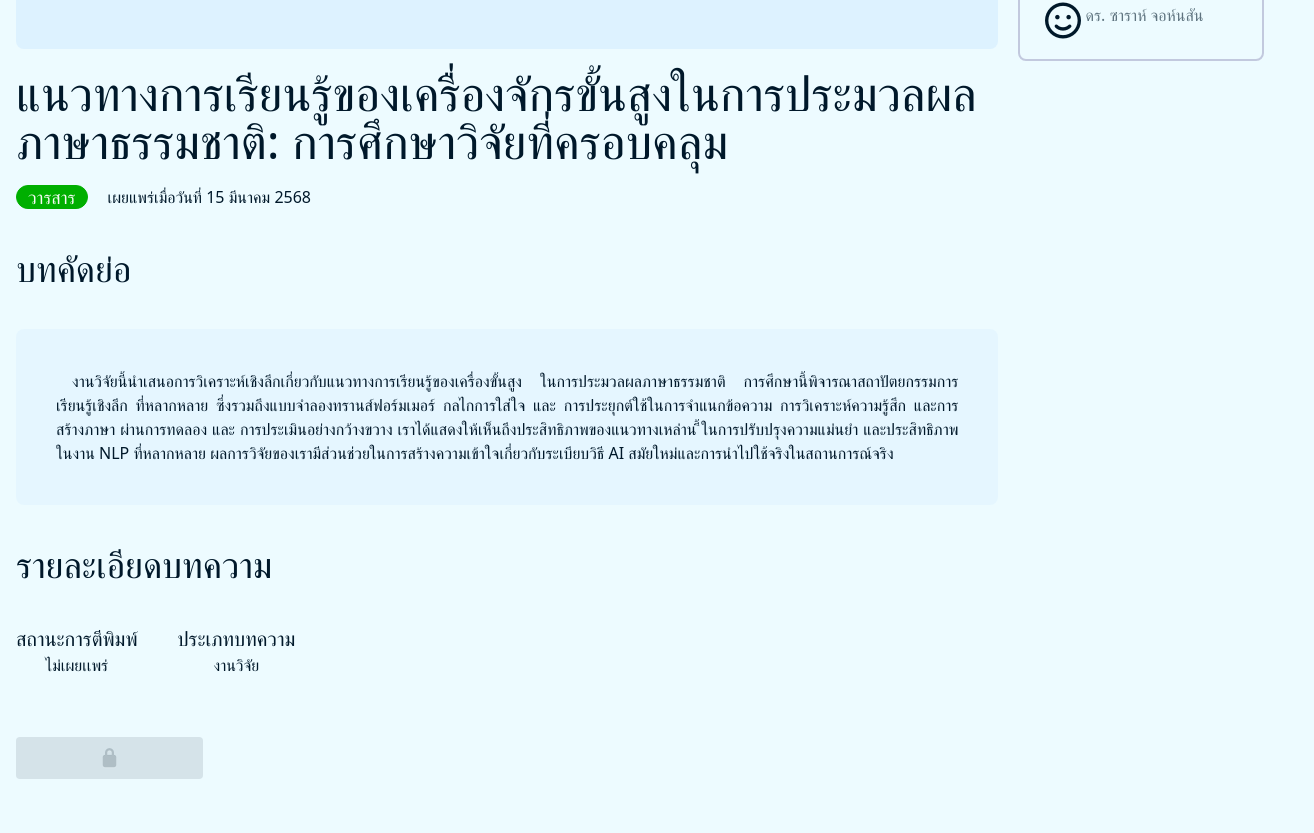
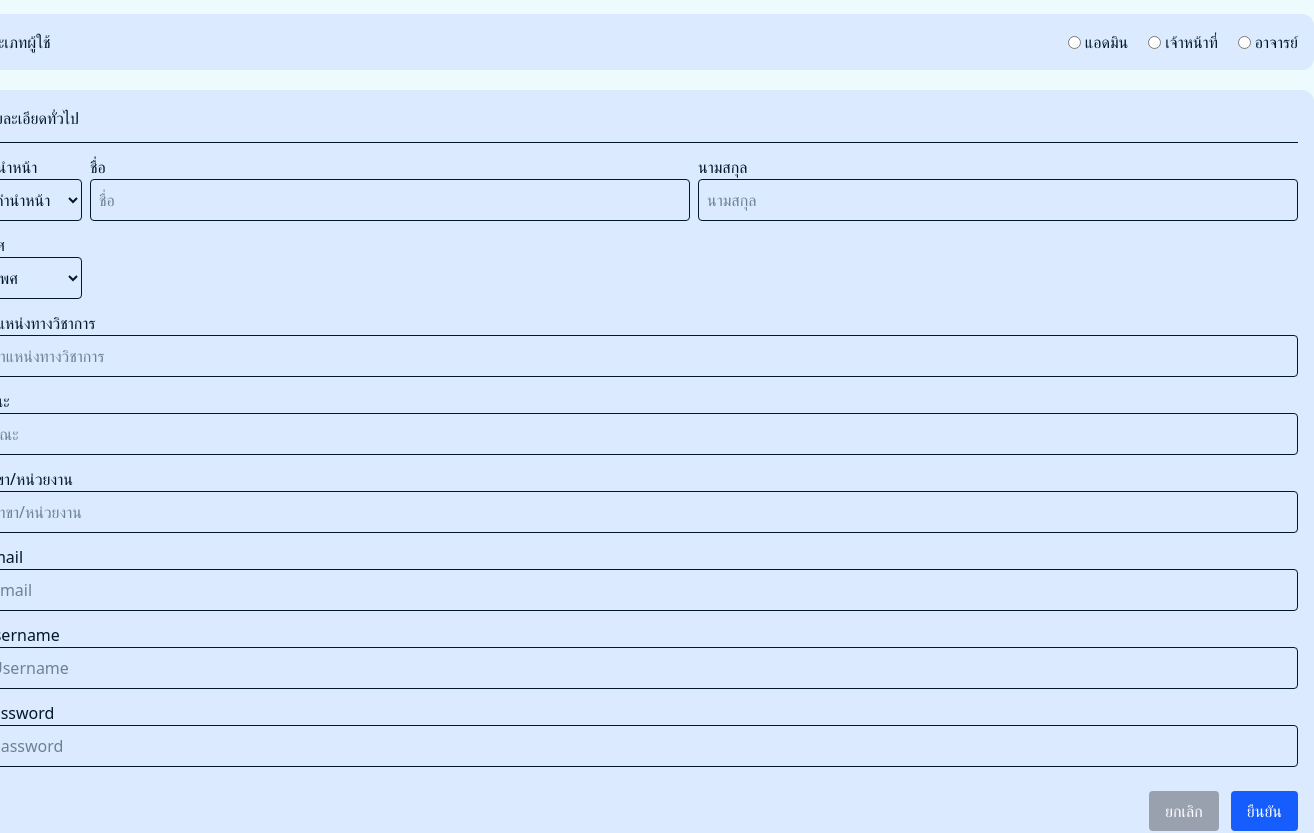
Before and after one commit to Tanagon492547/teacher_pubmanager_system, a Next.js app: page /createuser in a window 1280 px wide. Shown: the part 451-1284 px from the top of the page, 1314 px wide, since content can reach past the window. Built offline with nearby package versions, Linux system fonts and the light colour scheme.

Commit message:
fertrue-createuser สร้างบัญชีผู้ใช้ใหม่

```diff
--- /dev/null
+++ b/app/createuser/page.tsx
@@ -0,0 +1,197 @@
+"use client"
+import React, { useState } from "react";
+import { useForm } from "react-hook-form";
+
+type UserForm = {
+title: string;
+firstName: string;
+lastName: string;
+gender: string;
+position: string;
+faculty: string;
+department: string;
+email: string;
+username: string;
+password: string;
+role: string;
+};
+
+const UserManagement: React.FC = () => {
+const { register, handleSubmit } = useForm<UserForm>();
+const [preview, setPreview] = useState<string | null>(null);
+
+  const onSubmit = (data: UserForm) => {
+    console.log("Form Data:", data);
+    alert("บันทึกข้อมูลสำเร็จ");
+  };
+
+  const handleImageChange = (e: React.ChangeEvent<HTMLInputElement>) => {
+    const file = e.target.files?.[0];
+    if (file) {
+      const reader = new FileReader();
+      reader.onload = () => setPreview(reader.result as string);
+      reader.readAsDataURL(file);
+    }
+  };
+
+  return (
+    <div className="w-full flex flex-col justify-center items-center px-4 py-10">
+      <div className="w-full max-w-(--8xl) flex flex-col justify-between items-center">
+        <div className="w-full flex flex-col">
+          <p className="text-4xl font-bold text-(--color-base-herder-content) ">
+            User Management
+          </p>
+          <p className="text-(--color-base-herder-content)">สร้างบัญชีผู้ใช้ใหม่</p>
+        </div>
+
+
+        {/* Upload รูป */}
+<div className="flex flex-col items-center mb-6">
+  {/* วงกลมแสดงรูป */}
+  <label className="w-32 h-32 border rounded-full flex items-center justify-center overflow-hidden bg-blue-100 cursor-pointer">
+    {preview ? (
+      <img src={preview} alt="Preview" className="w-full h-full object-cover" />
+    ) : (
+      <span className="text-gray-500">ไม่มีรูป</span>
+    )}
+    <input type="file" className="hidden" onChange={handleImageChange} />
+  </label>
+
+  {/* ปุ่มเพิ่มรูปอยู่นอกวงกลม */}
+  <label className="mt-3 cursor-pointer transition">
+    เพิ่มรูป
+    <input type="file" className="hidden" onChange={handleImageChange} />
+  </label>
+</div>
+
+      {/* ประเภทผู้ใช้ */}
+      <form onSubmit={handleSubmit(onSubmit)} >
+      <div className="bg-blue-100 w-full p-4 rounded-xl  flex justify-between my-5">
+        <div>
+            <p>ประเภทผู้ใช้</p>
+        </div>
+        <div className="flex gap-5">
+          <label className="flex items-center gap-1">
+          <input type="radio" value="admin" {...register("role")} /> แอดมิน
+        </label>
+        <label className="flex items-center gap-1">
+          <input type="radio" value="staff" {...register("role")} /> เจ้าหน้าที่
+        </label>
+        <label className="flex items-center gap-1">
+          <input type="radio" value="teacher" {...register("role")} /> อาจารย์
+        </label>
+        </div>
+      </div>
+
+      <div className="bg-blue-100 w-full p-4 rounded-xl space-y-3">
+        <p>รายละเอียดทั่วไป</p>
+        <hr />
+        <div className="flex gap-2">
+          <div>
+            <p>คำนำหน้า</p>
+          <select {...register("title")} className="border rounded p-2 w-25">
+            <option value="" selected>คำนำหน้า</option>
+            <option value="นาย">นาย</option>
+            <option value="นาง">นาง</option>
+            <option value="นางสาว">นางสาว</option>
+          </select>
+          </div>
+          <div>
+            <p>ชื่อ</p>
+          <input
+            {...register("firstName")}
+            placeholder="ชื่อ"
+            className="border rounded p-2 flex-1 w-150"
+          />
+          </div>
+          <div>
+            <p>นามสกุล</p>
+          <input
+            {...register("lastName")}
+            placeholder="นามสกุล"
+            className="border rounded p-2 flex-1 w-150"
+          />
+          </div>
+        </div>
+
+        <div>
+          <p>เพศ</p>
+        <select {...register("gender")} className="border rounded p-2 w-25">
+          <option value="">เพศ</option>
+          <option value="ชาย">ชาย</option>
+          <option value="หญิง">หญิง</option>
+        </select>
+        </div>
+
+        <div>
+          <p>ตำแหน่งทางวิชาการ</p>
+        <input
+          {...register("position")}
+          placeholder="ตำแหน่งทางวิชาการ"
+          className="border rounded p-2 w-full"
+        />
+        </div>
+        <div>
+          <p>คณะ</p>
+        <input
+          {...register("faculty")}
+          placeholder="คณะ"
+          className="border rounded p-2 w-full"
+        />
+        </div>
+        <div>
+          <p>สาขา/หน่วยงาน</p>
+        <input
+          {...register("department")}
+          placeholder="สาขา/หน่วยงาน"
+          className="border rounded p-2 w-full"
+        />
+        </div>
+        <div>
+          <p>Email</p>
+        <input
+          {...register("email")}
+          placeholder="Email"
+          type="email"
+          className="border rounded p-2 w-full"
+        />
+        </div>
+        <div>
+          <p>Username</p>
+        <input
+          {...register("username")}
+          placeholder="Username"
+          className="border rounded p-2 w-full"
+        />
+        </div>
+        <div>
+          <p>Password</p>
+        <input
+          {...register("password")}
+          placeholder="Password"
+          type="password"
+          className="border rounded p-2 w-full"
+        />
+        </div>
+
+        <div className="flex justify-end gap-3 pt-3">
+          <button type="button" className="bg-gray-400 text-white px-4 py-2 rounded">
+            ยกเลิก
+          </button>
+          <button type="submit" className="bg-blue-600 text-white px-4 py-2 rounded">
+            ยืนยัน
+          </button>
+        </div>
+      </div>
+      </form>
+      </div>
+
+
+    </div>
+
+
+
+  );
+};
+
+export default UserManagement;
--- a/app/layout.tsx
+++ b/app/layout.tsx
@@ -8,9 +8,9 @@ import Navbar from "@/components/navigations/Navbar";
 
 const RootLayout = ({ children }: Readonly<{ children: React.ReactNode; }>) => {
   const pathname = usePathname();
-  const userType = ''; // เปลี่ยนเป็น 'teacher' , 'staff' 'admin' ตามที่ต้องการ
+  const userType = 'admin'; // เปลี่ยนเป็น 'teacher' , 'staff' 'admin' ตามที่ต้องการ
 
-  const login = false; // เปลี่ยนเป็น true เพื่อแสดง Navbar
+  const login = true; // เปลี่ยนเป็น true เพื่อแสดง Navbar
 
   return (
     <html lang="en">
--- a/package.json
+++ b/package.json
@@ -15,7 +15,8 @@
     "@mui/material": "^7.3.1",
     "next": "15.5.2",
     "react": "19.1.0",
-    "react-dom": "19.1.0"
+    "react-dom": "19.1.0",
+    "react-hook-form": "^7.62.0"
   },
   "devDependencies": {
     "@eslint/eslintrc": "^3",
```
Also changed, not shown: 1 other file (tests, documents, lock files or other folders).
